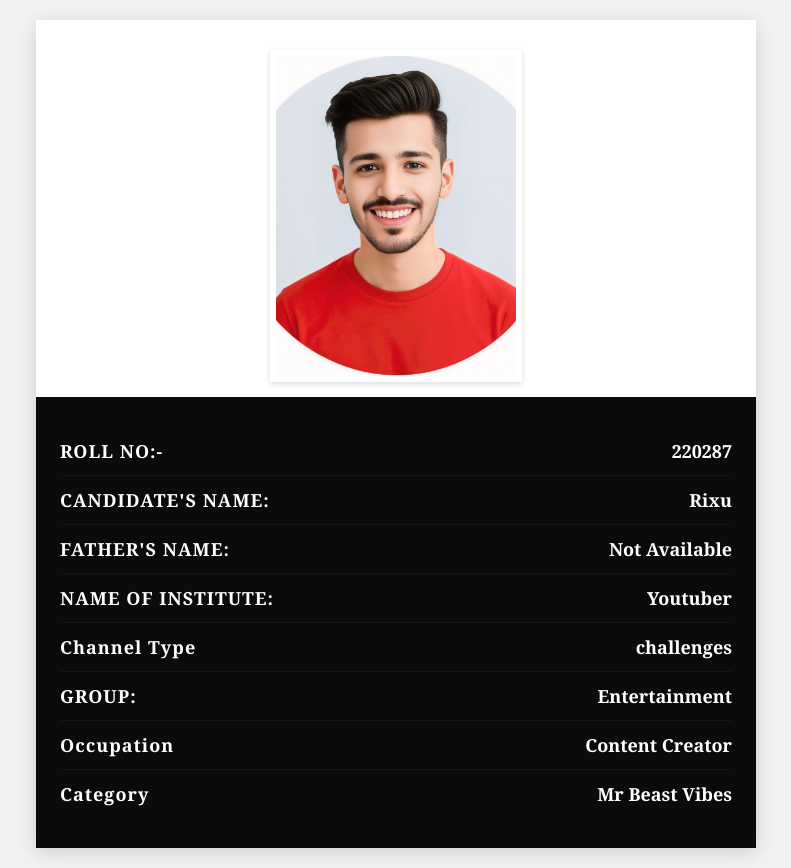
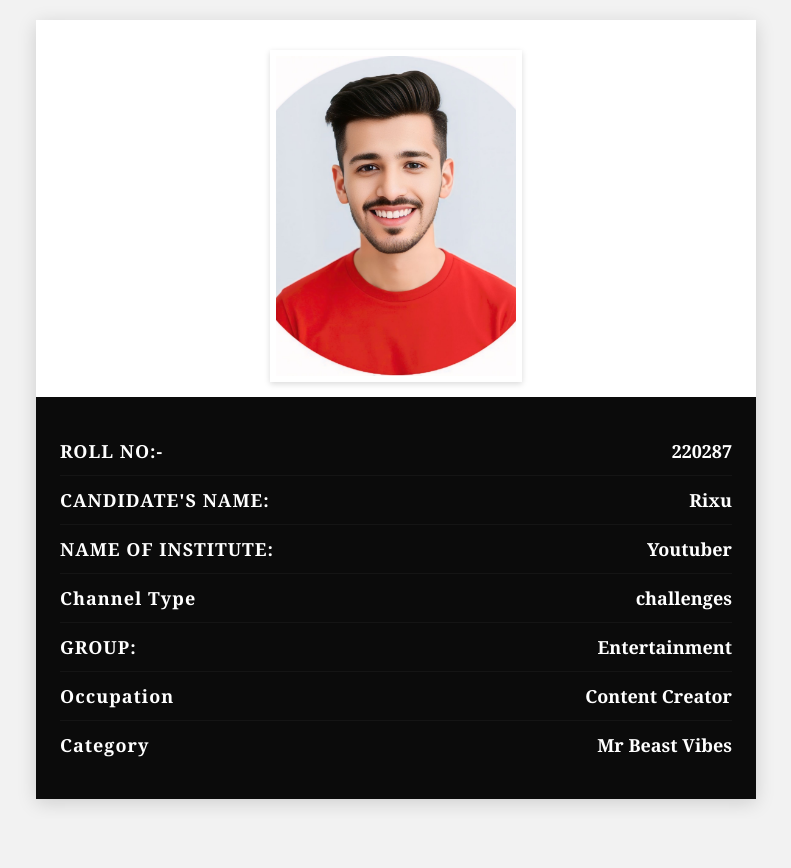
Before and after one commit to e-portal-zueb-edu-pk/Admit-Card-01, a plain HTML site: page Index.html in a window 1280 px wide. Shown: the whole page, without its empty margins (244-1035 px from the left). After the commit the page ends 819 px from the top, so only its background shows below. Drawn offline with Linux system fonts and the light colour scheme.

Commit message:
Index.html

```diff
--- a/Index.html
+++ b/Index.html
@@ -45,10 +45,6 @@
         <div class="value" id="name">Rixu</div>
       </div>
 
-      <div class="row">
-        <div class="label">FATHER'S NAME:</div>
-        <div class="value" id="father">Not Available</div>
-      </div>
 
       <div class="row">
         <div class="label">NAME OF INSTITUTE:</div>
```
